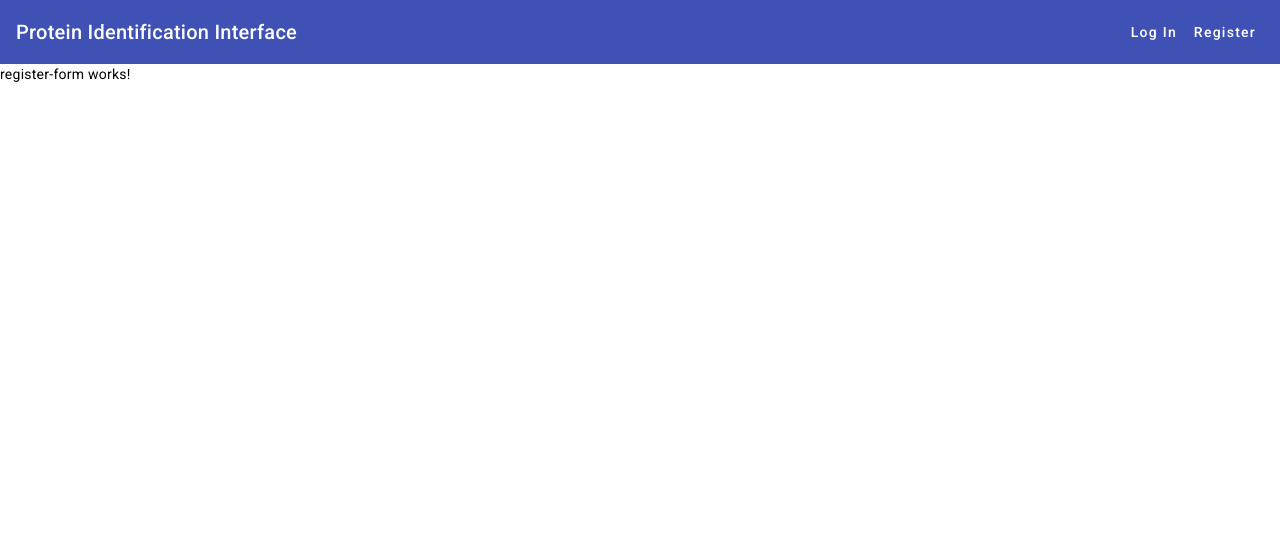
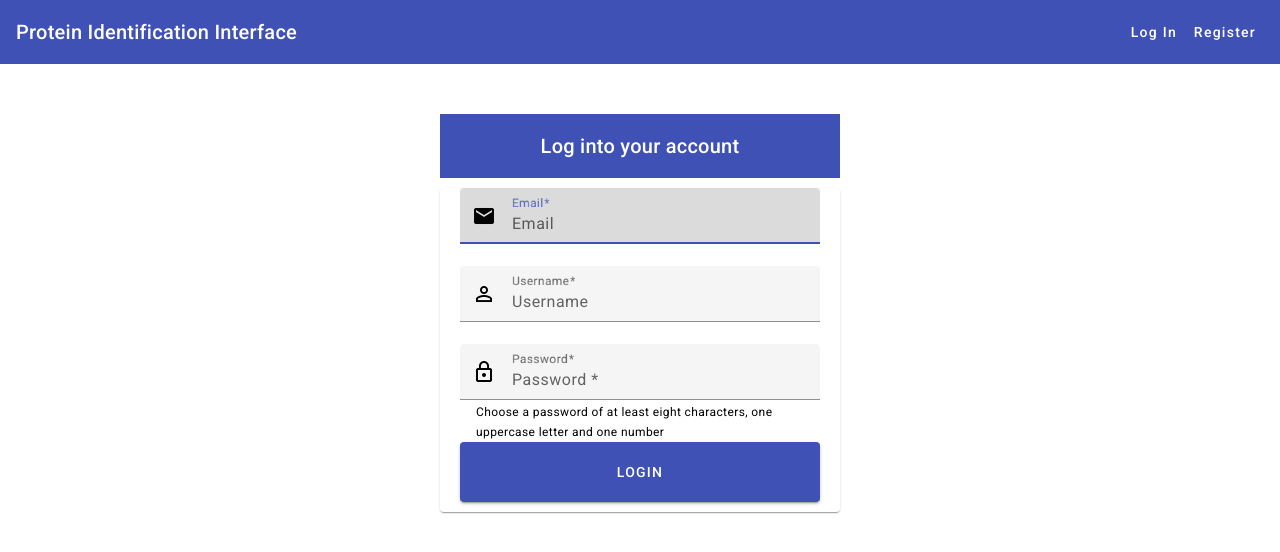
Before and after one commit to DorotaWlazlo/protein-id-interface-frontend, an Angular app: page /register in a window 1280 px wide. Shown: the top 552 px of the page. Built offline with nearby package versions, Linux system fonts and the light colour scheme.

Commit message:
security without JWT works

```diff
--- a/src/app/login-form/login-form.component.html
+++ b/src/app/login-form/login-form.component.html
@@ -6,13 +6,15 @@
                 <form [formGroup]="loginForm" #formDirective="ngForm" (ngSubmit)="onSubmit(loginForm, formDirective)">
                     <mat-form-field>
                         <mat-icon matPrefix>person_outline</mat-icon>
-                        <input autofocus type="text" matInput placeholder="Username" formControlName="email">
+                        <input autofocus type="text" matInput placeholder="Username/Email" formControlName="email" required>
+                        <mat-label>Username or email</mat-label>
                     </mat-form-field>
 
                     <mat-form-field>
                         <mat-icon matPrefix>lock_outline</mat-icon>
                         <input type="password" autocomplete="false" matInput placeholder="Password"
-                            formControlName="password">
+                            formControlName="password" required>
+                        <mat-label>Password</mat-label>
                     </mat-form-field>
 
                     <button type="submit" mat-raised-button class="mat-raised-button"color="primary">LOGIN</button>
--- a/src/app/login-form/login-form.component.ts
+++ b/src/app/login-form/login-form.component.ts
@@ -26,7 +26,7 @@ export class LoginFormComponent implements OnInit {
   onSubmit( formData: FormGroup, loginDirective: FormGroupDirective){
     const email = formData.value.email;
     const password = formData.value.password;
-    this.serverService.signInUser(email, password);
+    this.serverService.signInUser(email, password).subscribe((data)=>console.log(data));
   }
 
 }
--- a/src/app/register-form/register-form.component.css
+++ b/src/app/register-form/register-form.component.css
@@ -0,0 +1,37 @@
+.login-container {
+    margin-top: 50px;
+    height: 100%;
+    width: 100%;
+    align-items: center;
+    display: flex;
+}
+
+form {
+    width: 100%;
+}
+
+.login-content {
+    width: 400px;
+    display: block;
+    margin: 0 auto;
+}
+
+.login-toolbar {
+    justify-content: center;
+    margin-bottom: 10px;
+}
+
+mat-form-field {
+    width: 90%;
+    display: block;
+    margin-left: 20px;
+}
+
+.mat-raised-button {
+    width: 100%;
+    height: 60px;
+    width: 90%;
+    margin-left: 20px;
+    margin-top: 20px;
+    margin-bottom: 10px;
+}
--- a/src/app/register-form/register-form.component.html
+++ b/src/app/register-form/register-form.component.html
@@ -1 +1,36 @@
-<p>register-form works!</p>
+<form>
+    <div class="login-container">
+        <div class="login-content">
+            <mat-toolbar class="login-toolbar" color="primary">Log into your account</mat-toolbar>
+            <mat-card>
+                <form [formGroup]="registerForm" #formDirective="ngForm" (ngSubmit)="onSubmit(registerForm, formDirective)">
+                    <mat-form-field>
+                        <mat-icon matPrefix>email</mat-icon>
+                        <input autofocus type="email" matInput placeholder="Email" formControlName="email" required>
+                        <mat-error *ngIf="checkValidation('email')">
+                            {{ emailErrors() }}
+                        </mat-error>
+                        <mat-label>Email</mat-label>
+                    </mat-form-field>
+
+                    <mat-form-field>
+                        <mat-icon matPrefix>person_outline</mat-icon>
+                        <input autofocus type="text" matInput placeholder="Username" formControlName="username" required>
+                        <mat-label>Username</mat-label>
+                    </mat-form-field>
+
+                    <mat-form-field>
+                        <mat-icon matPrefix>lock_outline</mat-icon>
+                        <input type="password" autocomplete="false" matInput placeholder="Password *" formControlName="password" required>
+                        <mat-hint>Choose a password of at least eight characters, one uppercase letter and one number</mat-hint>
+                        <mat-error *ngIf="checkValidation('password')">
+                            {{ getErrorPassword() }}
+                        </mat-error>
+                        <mat-label>Password</mat-label>
+                    </mat-form-field>
+
+                    <button type="submit" mat-raised-button class="mat-raised-button" color="primary">LOGIN</button>
+                </form>
+            </mat-card>
+        </div>
+    </div>
--- a/src/app/register-form/register-form.component.ts
+++ b/src/app/register-form/register-form.component.ts
@@ -1,4 +1,6 @@
 import { Component } from '@angular/core';
+import { ServerService } from '../service/server.service';
+import { FormControl, FormGroup, FormGroupDirective, Validators } from '@angular/forms';
 
 @Component({
   selector: 'app-register-form',
@@ -6,5 +8,47 @@ import { Component } from '@angular/core';
   styleUrls: ['./register-form.component.css']
 })
 export class RegisterFormComponent {
+  constructor (public serverService: ServerService) {}
+  registerForm: FormGroup;
 
+  ngOnInit() {
+   this.createForm();
+  }
+
+  createForm(){
+    let emailregex: RegExp = /^(([^<>()\[\]\\.,;:\s@"]+(\.[^<>()\[\]\\.,;:\s@"]+)*)|(".+"))@((\[[0-9]{1,3}\.[0-9]{1,3}\.[0-9]{1,3}\.[0-9]{1,3}])|(([a-zA-Z\-0-9]+\.)+[a-zA-Z]{2,}))$/
+    this.registerForm = new FormGroup({
+      'username': new FormControl(null),
+      'email': new FormControl(null,[Validators.pattern(emailregex)]),
+      'password': new FormControl(null, [this.checkPassword])
+    })
+  }
+
+  emailErrors() {
+    return this.registerForm.get('email')!.hasError('pattern') ? 'Not a valid emailaddress' :''
+  }
+
+  checkPassword(control: { value: any; }) {
+    let enteredPassword = control.value
+    let passwordCheck = /^(?=.*[a-z])(?=.*[A-Z])(?=.*[0-9])(?=.{6,})/;
+    return (!passwordCheck.test(enteredPassword) && enteredPassword) ? { 'requirements': true } : null;
+  }
+
+  getErrorPassword() {
+    return this.registerForm.get('password')!.hasError('requirements') ? 'Password needs to be at least six characters, one uppercase letter and one number' : '';
+  }
+
+  checkValidation(input: string){
+    const validation = this.registerForm.get(input)!.invalid && (this.registerForm.get(input)!.dirty || this.registerForm.get(input)!.touched)
+    return validation;
+  }
+
+  onSubmit(formData: FormGroup, formDirective: FormGroupDirective): void {
+    const email = formData.value.email;
+    const password = formData.value.password;
+    const username = formData.value.username;
+    this.serverService.registerUser(email, password, username).subscribe((data)=>console.log(data));
+    formDirective.resetForm();
+    this.registerForm.reset();
+  }
 }
--- a/src/app/service/server.service.ts
+++ b/src/app/service/server.service.ts
@@ -14,23 +14,23 @@ export class ServerService {
   searchResult: any;
 
   getEnzymes(): Observable<string[]> {
-    return this.http.get<string[]>(`${environment.apiUrl}enzymeNames`)
+    return this.http.get<string[]>(`${environment.apiUrl}search/enzymeNames`)
   }
 
   getDatabase(): Observable<string[]> {
-    return this.http.get<string[]>(`${environment.apiUrl}databaseNames`)
+    return this.http.get<string[]>(`${environment.apiUrl}search/databaseNames`)
   }
 
   getTaxonomy(): Observable<string[]> {
-    return this.http.get<string[]>(`${environment.apiUrl}taxonomy`)
+    return this.http.get<string[]>(`${environment.apiUrl}search/taxonomy`)
   }
 
   getPtm(): Observable<string[]> {
-    return this.http.get<string[]>(`${environment.apiUrl}ptmNames`)
+    return this.http.get<string[]>(`${environment.apiUrl}search/ptmNames`)
   }
 
   getTolUnit(): Observable<string[]> {
-    return this.http.get<string[]>(`${environment.apiUrl}tolUnitNames`)
+    return this.http.get<string[]>(`${environment.apiUrl}search/tolUnitNames`)
   }
 
   startSearch(formData: FormGroup, searchDirective: FormGroupDirective): Observable<any> {
@@ -50,7 +50,7 @@ export class ServerService {
     sendFormData.append('taxonomy', formData.value.taxonomy);
     sendFormData.append('file', this.selectedFile);
 
-    return this.http.post<any>(`${environment.apiUrl}`, sendFormData);
+    return this.http.post<any>(`${environment.apiUrl}search/`, sendFormData);
   }
 
   logout() {
@@ -64,6 +64,19 @@ export class ServerService {
   }
 
   signInUser(name: string, password: string) {
+    const body = {
+      login: name,
+      password: password,
+    }
+    return this.http.post<any>(`${environment.apiUrl}auth/login`, body);
+  }
 
+  registerUser(email: string, password: string, username: string) {
+    const body = {
+      email: email,
+      username: username,
+      password: password,
+    }
+    return this.http.post<any>(`${environment.apiUrl}auth/register`, body);
   }
 }
```
